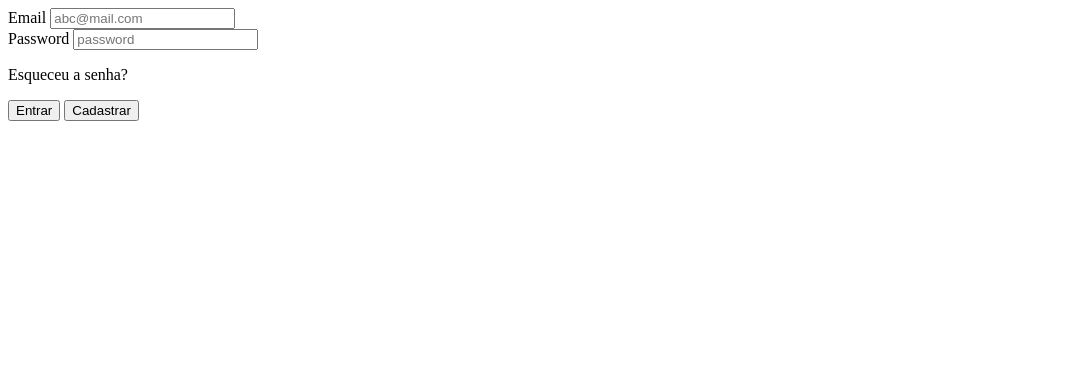
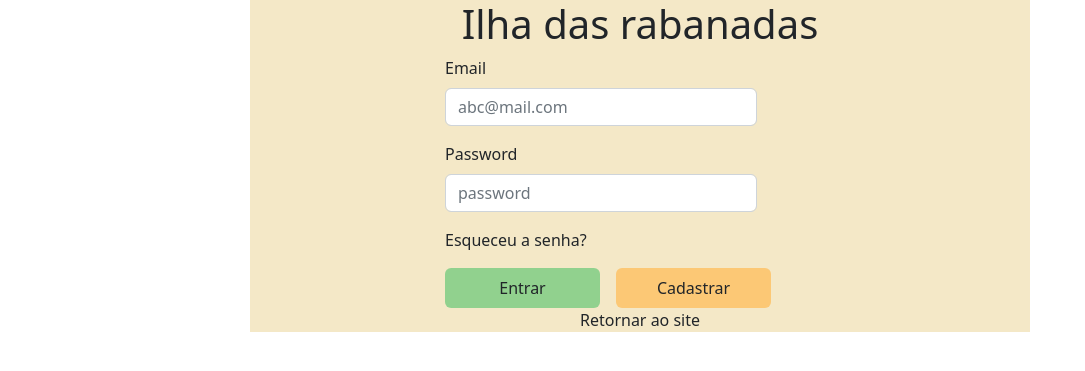
Before and after one commit to Gabriel-Yuki/ilha-das-rabanadas, a PHP site: page /app/Views/login/login.php in a window 1280 px wide. Shown: the top 371 px of the page, without its empty margins (0-1085 px from the left). Run offline with PHP 8.4, Linux system fonts and the light colour scheme.

Commit message:
terminei a pagina de login
fazer a pagina de atualizar produto

```diff
--- a/app/Views/login/login.php
+++ b/app/Views/login/login.php
@@ -1,14 +1,80 @@
+<!doctype html>
+<html lang="en">
+
+<head>
+  <title>Ilhas das rabanadas</title>
+  <!-- Required meta tags -->
+  <meta charset="utf-8">
+  <meta name="viewport" content="width=device-width, initial-scale=1, shrink-to-fit=no">
+
+  <!-- Bootstrap CSS v5.2.1 -->
+  <link href="https://cdn.jsdelivr.net/npm/bootstrap@5.2.1/dist/css/bootstrap.min.css" rel="stylesheet"
+    integrity="sha384-iYQeCzEYFbKjA/T2uDLTpkwGzCiq6soy8tYaI1GyVh/UjpbCx/TYkiZhlZB6+fzT" crossorigin="anonymous">
+<style>
+#container-form{
+
+  max-width: 780px;
+background-color: rgba(217, 180, 72, 0.3);
+}
+form{
+width: 50%
+
+
+}
+.inputs {
+max-width: 80%
+}
+.btn{
+  width: 155px;
+  height: 40px;
+}
+#entrar{
+ background-color: rgba(65, 191, 97, 0.55)
+}
+#cadastrar{
+  background-color: rgba(255, 189, 89, 0.74);
+}
+
+
+
+</style>
+</head>
+
+<body>
+
+  <main>
+  <div id="container-form" class="m-auto d-flex flex-column align-items-center">
+    <div class="header text-center ">
+    <h1>Ilha das rabanadas</h1>
+    </div>
     <form method="POST" >
-  <div class="mb-3">
+    <div class="inputs mb-3">
       <label for="email" class="form-label">Email</label>
       <input type="email" class="form-control" name="email" id="email" placeholder="abc@mail.com">
     </div>
-  <div class="mb-3">
+    <div class="inputs mb-3">
       <label for="" class="form-label">Password</label>
       <input type="password" class="form-control" name="password" id="password" placeholder="password">
     </div>
     <p>Esqueceu a senha?</p>
-  <a href="./index"><input class="btn btn-success" type="submit" value="Entrar" name="SendLogin"></a>
+    <div class="d-flex align-items gap-3">
+     <input id="entrar" class="btn " type="submit" value="Entrar" name="SendLogin">
+      <button id="cadastrar"class="btn">Cadastrar</button>
 
-  <a href="./cadastrar"><button>Cadastrar</button></a>
-</form>
+    </div></form>
+    <span>Retornar ao site</span>
+  </div>
+
+  </main>
+
+  <!-- Bootstrap JavaScript Libraries -->
+  <script src="https://cdn.jsdelivr.net/npm/@popperjs/core@2.11.6/dist/umd/popper.min.js"
+    integrity="sha384-oBqDVmMz9ATKxIep9tiCxS/Z9fNfEXiDAYTujMAeBAsjFuCZSmKbSSUnQlmh/jp3" crossorigin="anonymous">
+  </script>
+
+  <script src="https://cdn.jsdelivr.net/npm/bootstrap@5.2.1/dist/js/bootstrap.min.js"
+    integrity="sha384-7VPbUDkoPSGFnVtYi0QogXtr74QeVeeIs99Qfg5YCF+TidwNdjvaKZX19NZ/e6oz" crossorigin="anonymous">
+  </script>
+</body>
+
+</html>
```
Also changed, not shown: app/Views/Produto/CadastrarProduto.php (+22 -4 lines). Lines whose indentation alone changed are shown as unchanged.
